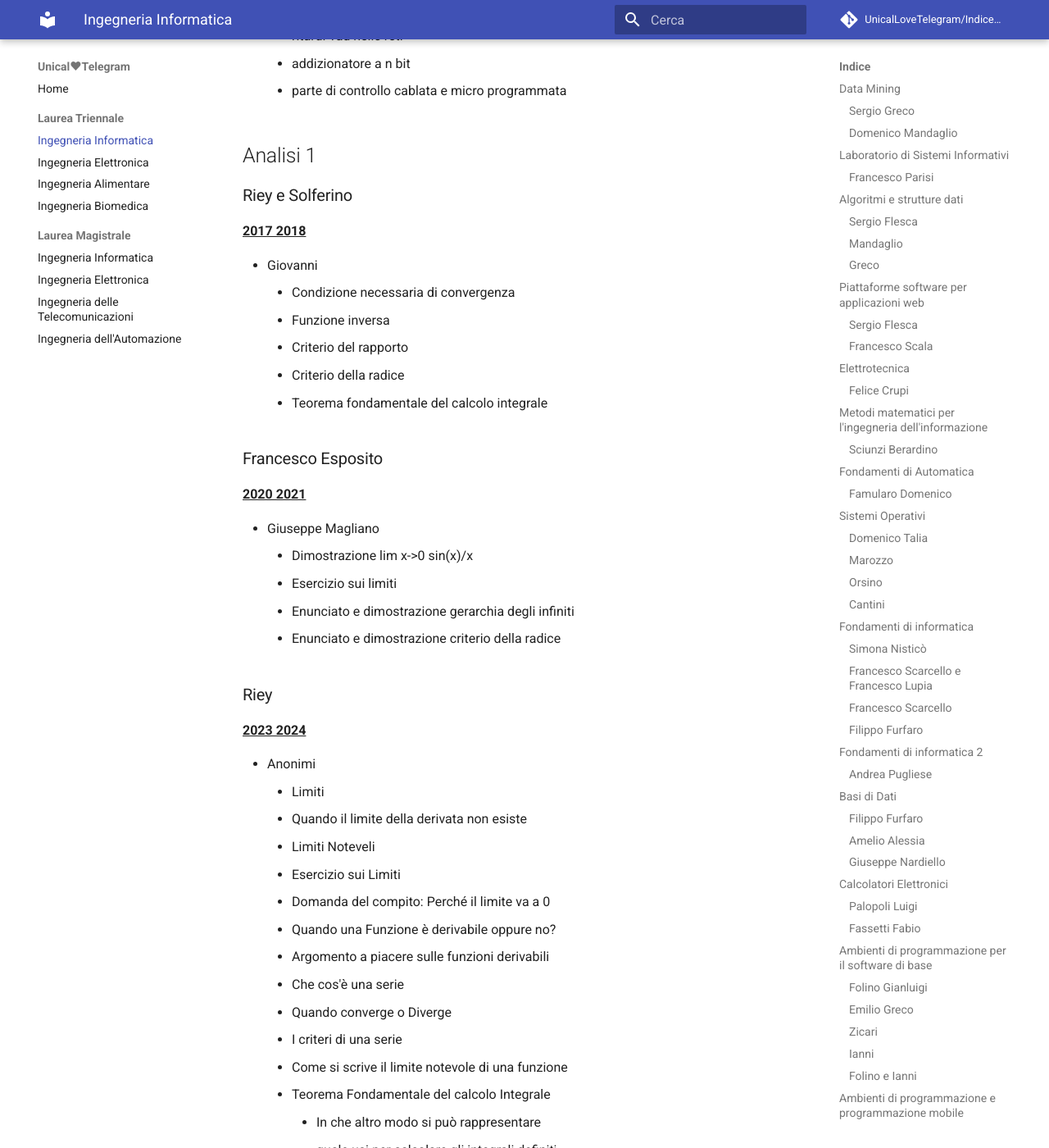
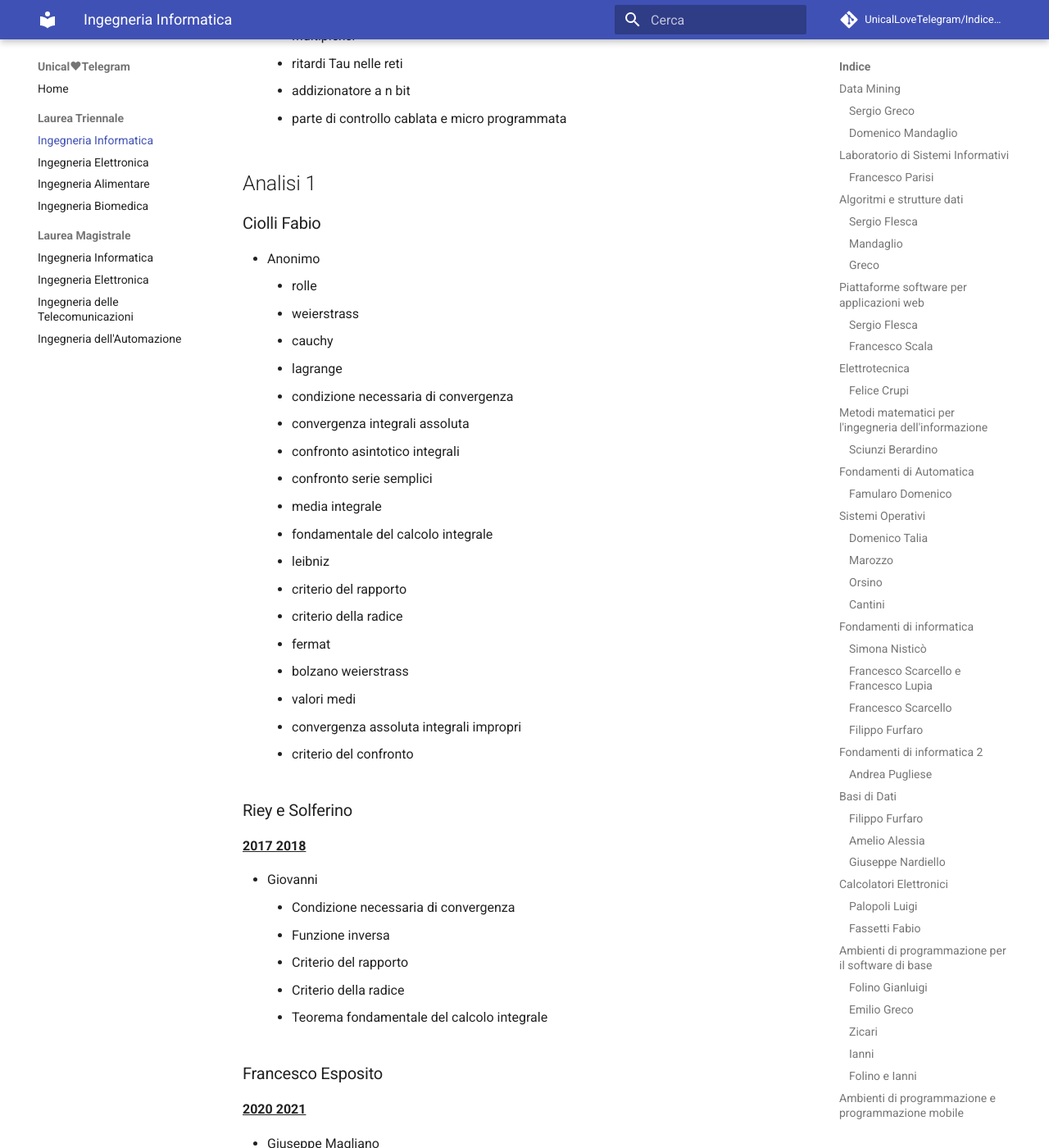
Before and after one commit to UnicalLoveTelegram/IndiceArgomentiOrale, an MkDocs documentation site: the page built from docs/laurea-triennale/ingegneria-informatica.md, in a window 1280 px wide and 1400 px high, scrolled down 80752 px. Shown: the whole window at 82% size. Built offline with MkDocs 1.6.1 and Material for MkDocs 9.7.7, drawn with Linux system fonts in a browser that asks for light colours; comment, search, counter and statistics services are not loaded.

Commit message:
ciolli analisi matematica domande (#71)

```diff
--- a/docs/laurea-triennale/ingegneria-informatica.md
+++ b/docs/laurea-triennale/ingegneria-informatica.md
@@ -89,6 +89,7 @@ Leggi il nostro [README](https://github.com/UnicalLoveTelegram/IndiceArgomentiOr
         - [Francesco Esposito](#francesco-esposito)
         - [Riey](#riey)
         - [Sciunzi Berardino](#sciunzi-berardino-1)
+        - [Ciolli Fabio](#ciolli-fabio)
     - [Analisi Matematica 2](#analisi-matematica-2)
         - [Sciuzi Berardino](#sciuzi-berardino)
         - [Colao](#colao)
@@ -2536,6 +2537,28 @@ malloc(sizeof(int)*(i+1));
 
 ## Analisi 1
 
+### Ciolli Fabio
+
+- Anonimo
+    - rolle
+    - weierstrass
+    - cauchy
+    - lagrange
+    - condizione necessaria di convergenza
+    - convergenza integrali assoluta
+    - confronto asintotico integrali
+    - confronto serie semplici
+    - media integrale
+    - fondamentale del calcolo integrale
+    - leibniz
+    - criterio del rapporto
+    - criterio della radice
+    - fermat
+    - bolzano weierstrass
+    - valori medi
+    - convergenza assoluta integrali impropri
+    - criterio del confronto
+
 ### Riey e Solferino
 
 **<u>2017 2018</u>**
```
